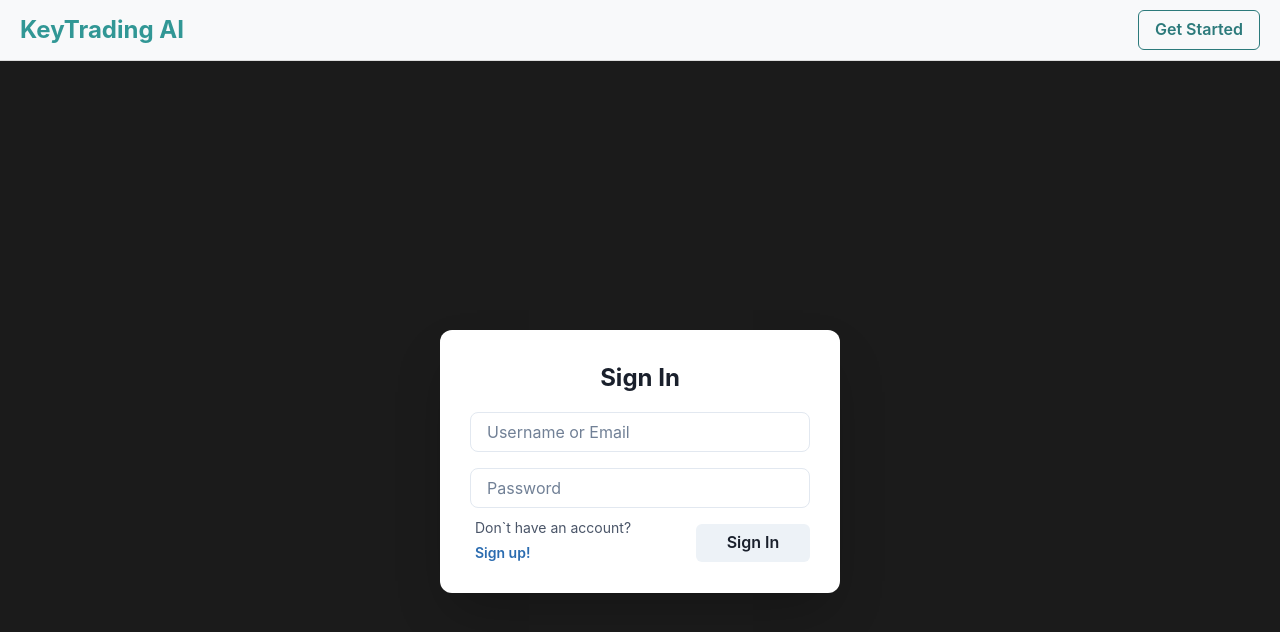
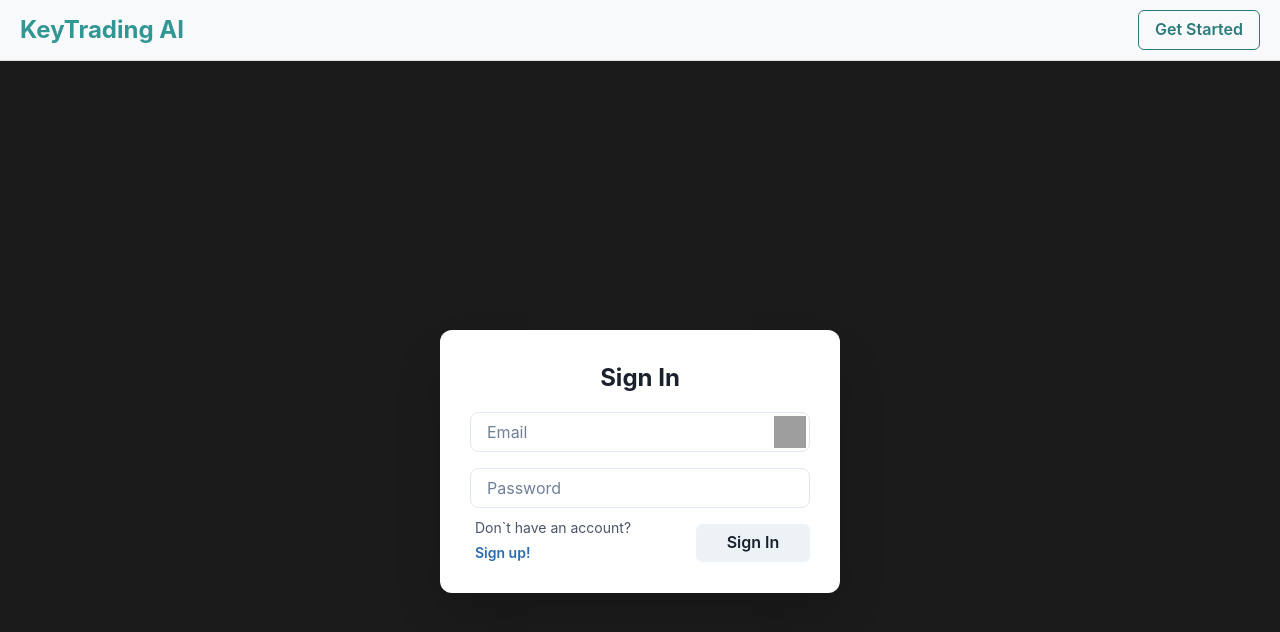
Before and after one commit to Ortvest/keytrading-ui, a React (Vite) app: page / in a window 1280 px wide. Shown: the top 632 px of the page. Built offline with nearby package versions, Linux system fonts and the light colour scheme; grey boxes are pictures that could not be loaded.

Commit message:
[KTAI-14] feat: added login switch

```diff
--- a/src/modules/Modals/Login/features/LoginForm/index.tsx
+++ b/src/modules/Modals/Login/features/LoginForm/index.tsx
@@ -1,11 +1,14 @@
 import { useState } from 'react';
+
+import { LoginSwitch } from '@modules/Modals/Login/features/LoginSwitch';
 
 import { UserCredentials } from '@shared/interfaces/UserCredentials.interfaces';
 
-import { Button, Flex, Input } from '@chakra-ui/react';
+import { Button, Flex, Input, InputGroup, InputRightElement } from '@chakra-ui/react';
 
 export const LoginForm = () => {
   const [userCredentials, setUserCredentials] = useState<UserCredentials>({ username: '', password: '' });
+  const [loginType, setLoginType] = useState<'email' | 'username'>('email');
 
   const isEmailValid = (email: string): boolean => {
     const emailRegex = /^[^\s@]+@[^\s@]+\.[^\s@]+$/;
@@ -20,12 +23,12 @@ export const LoginForm = () => {
       return;
     }
 
-    if (isEmailValid(username)) {
-      alert('You signed in with email!');
+    if (loginType === 'email' && !isEmailValid(username)) {
+      alert('Please enter a valid email address!');
       return;
     }
 
-    alert('You signed in with username!');
+    alert(`You signed in with ${loginType}: ${username}!`);
   };
 
   const onChangeHandler = (e: React.ChangeEvent<HTMLInputElement>): void => {
@@ -38,10 +41,10 @@ export const LoginForm = () => {
 
   return (
     <Flex direction="column" justifyContent="center" alignItems="center" gap="16px">
+      <InputGroup width="100%">
         <Input
           type="text"
-        placeholder="Username or Email"
-        width="100%"
+          placeholder={loginType === 'email' ? 'Email' : 'Username'}
           height="40px"
           borderRadius="8px"
           focusBorderColor="gray.300"
@@ -49,6 +52,10 @@ export const LoginForm = () => {
           onChange={onChangeHandler}
           name="username"
         />
+        <InputRightElement>
+          <LoginSwitch currentType={loginType} onSwitch={setLoginType} />
+        </InputRightElement>
+      </InputGroup>
 
       <Input
         type="password"
--- /dev/null
+++ b/src/modules/Modals/Login/features/LoginSwitch/index.tsx
@@ -0,0 +1,32 @@
+import { LoginSwitchProps } from '@shared/interfaces/LoginSwitchProps.interface';
+
+import { Button, Flex, Image } from '@chakra-ui/react';
+
+export const LoginSwitch = ({ currentType, onSwitch }: LoginSwitchProps) => {
+  const onToggleLoginType = () => {
+    const newType = currentType === 'email' ? 'username' : 'email';
+    onSwitch(newType);
+  };
+
+  return (
+    <Flex justifyContent="space-between" alignItems="center" width="100%">
+      <Button
+        onClick={onToggleLoginType}
+        background="transparent"
+        height="32px"
+        width="32px"
+        padding="0"
+        _hover={{
+          transform: 'scale(1.1)',
+          background: 'rgba(0, 0, 0, 0.05)',
+        }}
+        _active={{
+          transform: 'scale(1.2)',
+          background: 'rgba(0, 0, 0, 0.1)',
+        }}
+        transition="all 0.2s ease-in-out">
+        <Image src="/images/ArrowsLeftRight.png" alt="Switch Login Type" width="32px" height="32px" />
+      </Button>
+    </Flex>
+  );
+};
--- /dev/null
+++ b/src/shared/interfaces/LoginSwitchProps.interface.ts
@@ -0,0 +1,4 @@
+export interface LoginSwitchProps {
+  currentType: 'email' | 'username';
+  onSwitch: (type: 'email' | 'username') => void;
+}
```
Also changed, not shown: 1 other file (tests, documents, lock files or other folders). Lines whose indentation alone changed are shown as unchanged.
